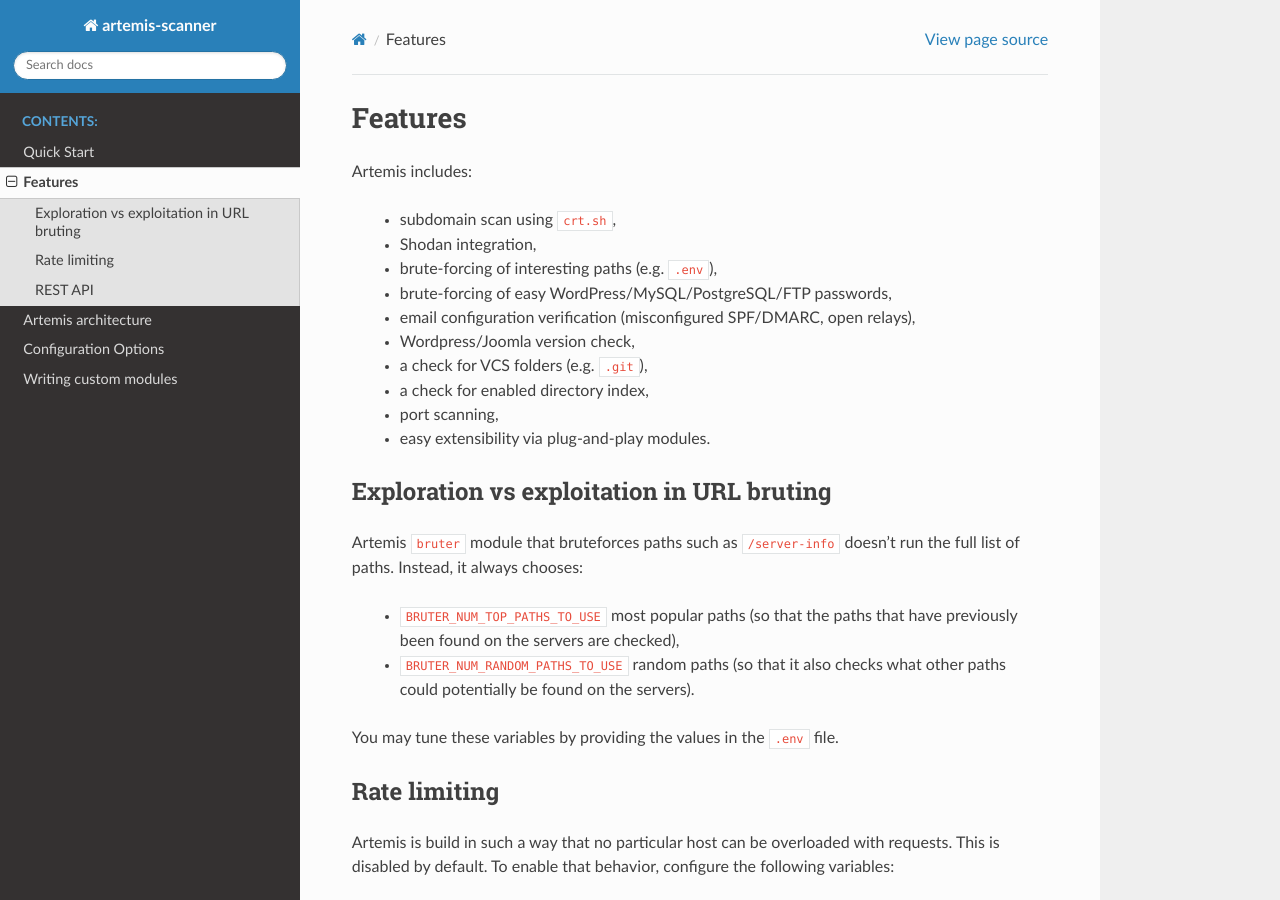
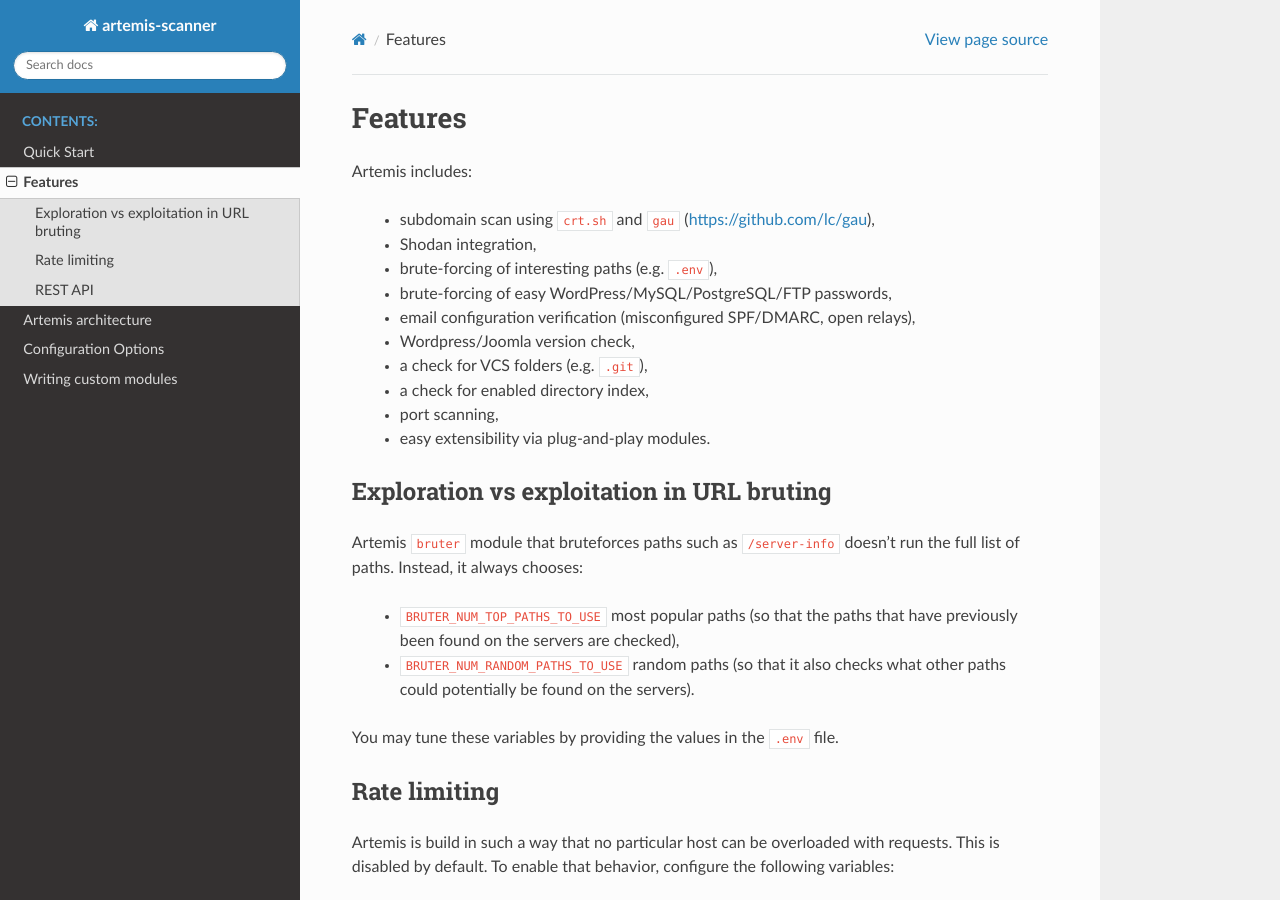
Before and after one commit to CERT-Polska/Artemis, a Sphinx documentation site: the page built from docs/features.rst, in a window 1280 px wide and 900 px high. Built offline with Sphinx 7.4.7 and the Read the Docs theme 2.0.0, drawn with Linux system fonts in a browser that asks for light colours.

Commit message:
gau link

```diff
--- a/docs/features.rst
+++ b/docs/features.rst
@@ -3,7 +3,7 @@
 
 Artemis includes:
 
- - subdomain scan using ``crt.sh``,
+ - subdomain scan using ``crt.sh`` and ``gau`` (https://github.com/lc/gau),
  - Shodan integration,
  - brute-forcing of interesting paths (e.g. ``.env``),
  - brute-forcing of easy WordPress/MySQL/PostgreSQL/FTP passwords,
```
